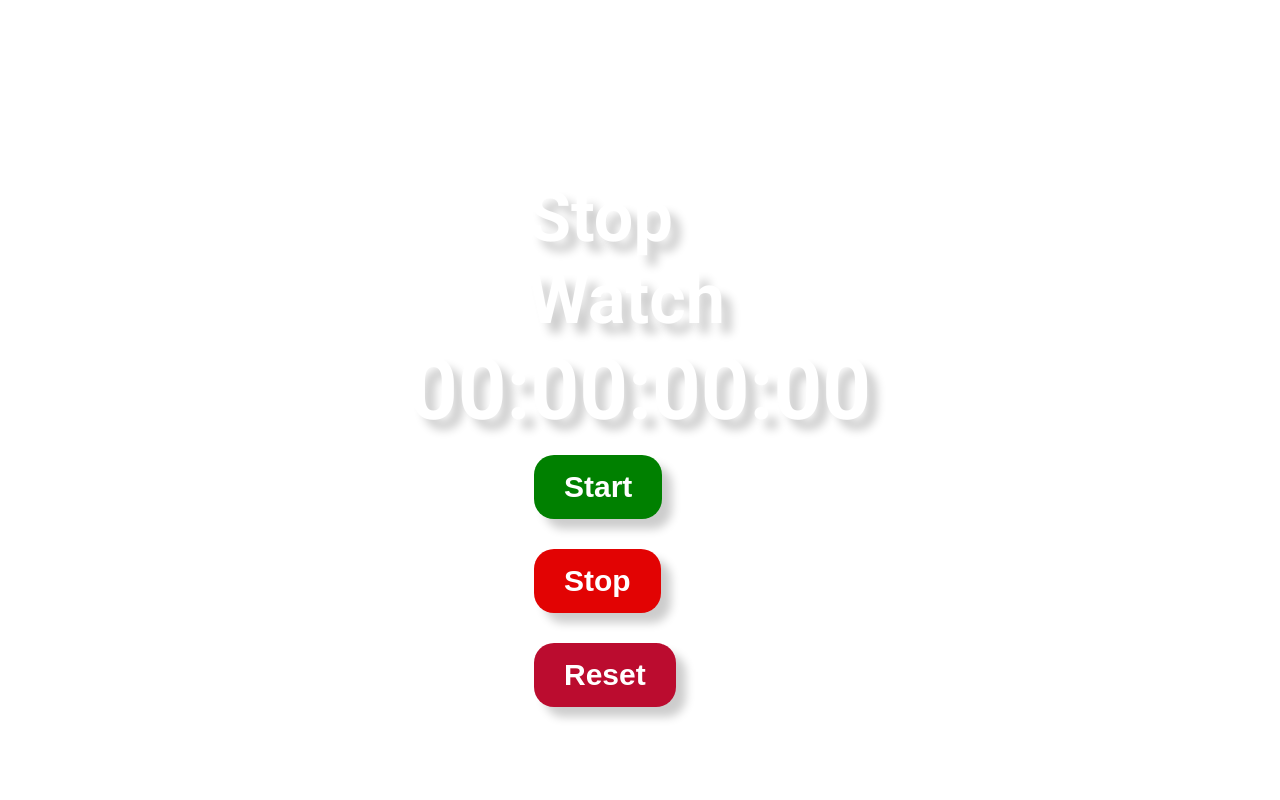
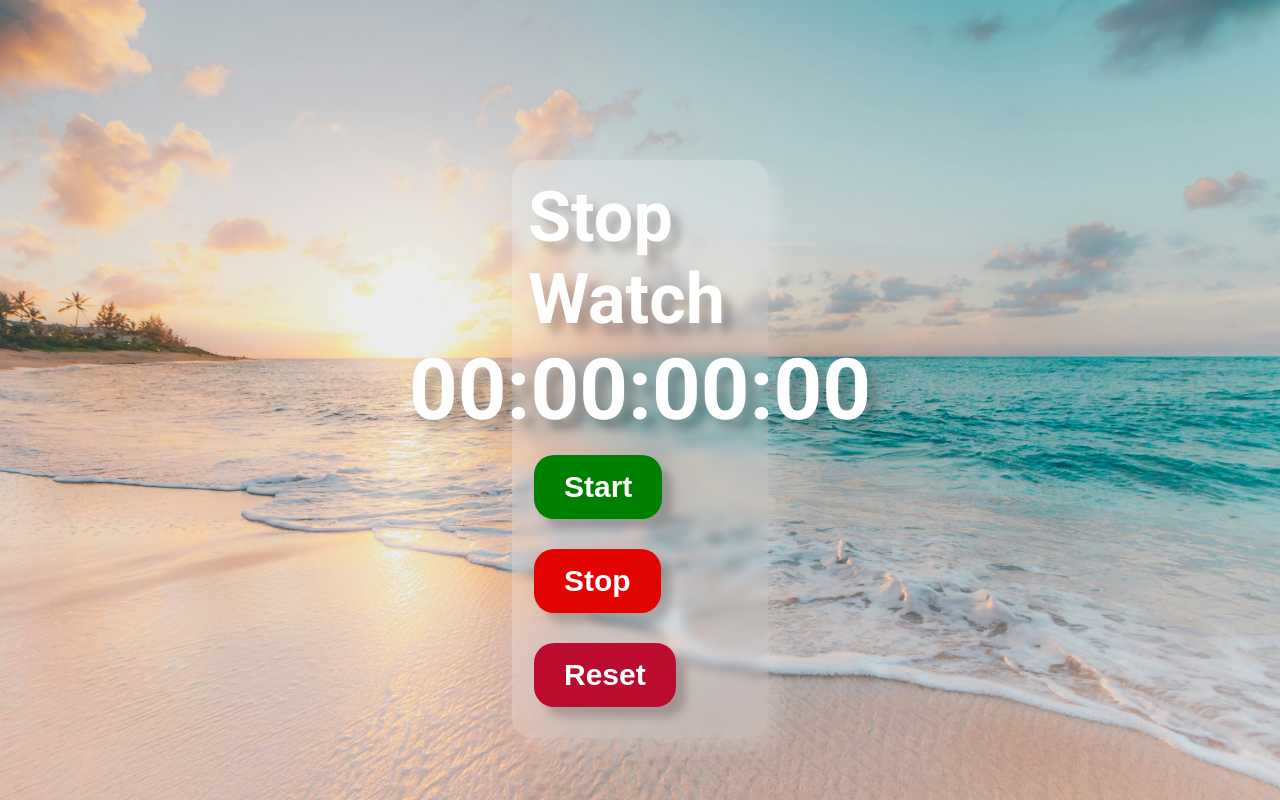
Before and after one commit to Shade5772/Portfolio-Website, a plain HTML site: page projects/project_one/index.html in a window 1280 px wide. Drawn offline with Linux system fonts and the light colour scheme.

Commit message:
Fixed Stop Watch background

```diff
--- a/projects/project_one/style.css
+++ b/projects/project_one/style.css
@@ -19,7 +19,7 @@ main {
 }
 
 .stop-watch-box {
-    background-image: url(/Portfolio\ Website/images/beach.jpg);
+    background-image: url(/images/beach.jpg);
     background-size: cover;
     background-repeat: no-repeat;
     background-position: center;
```
